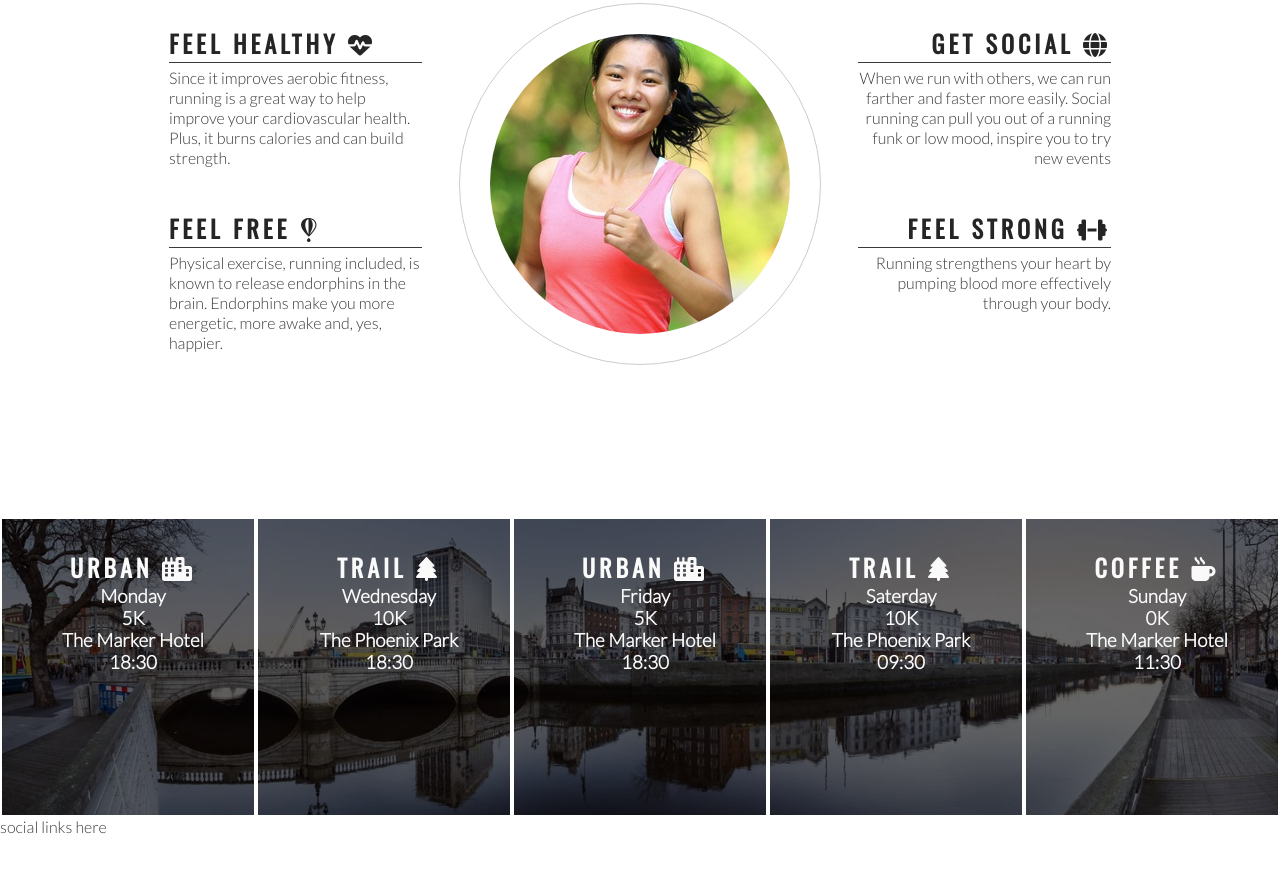
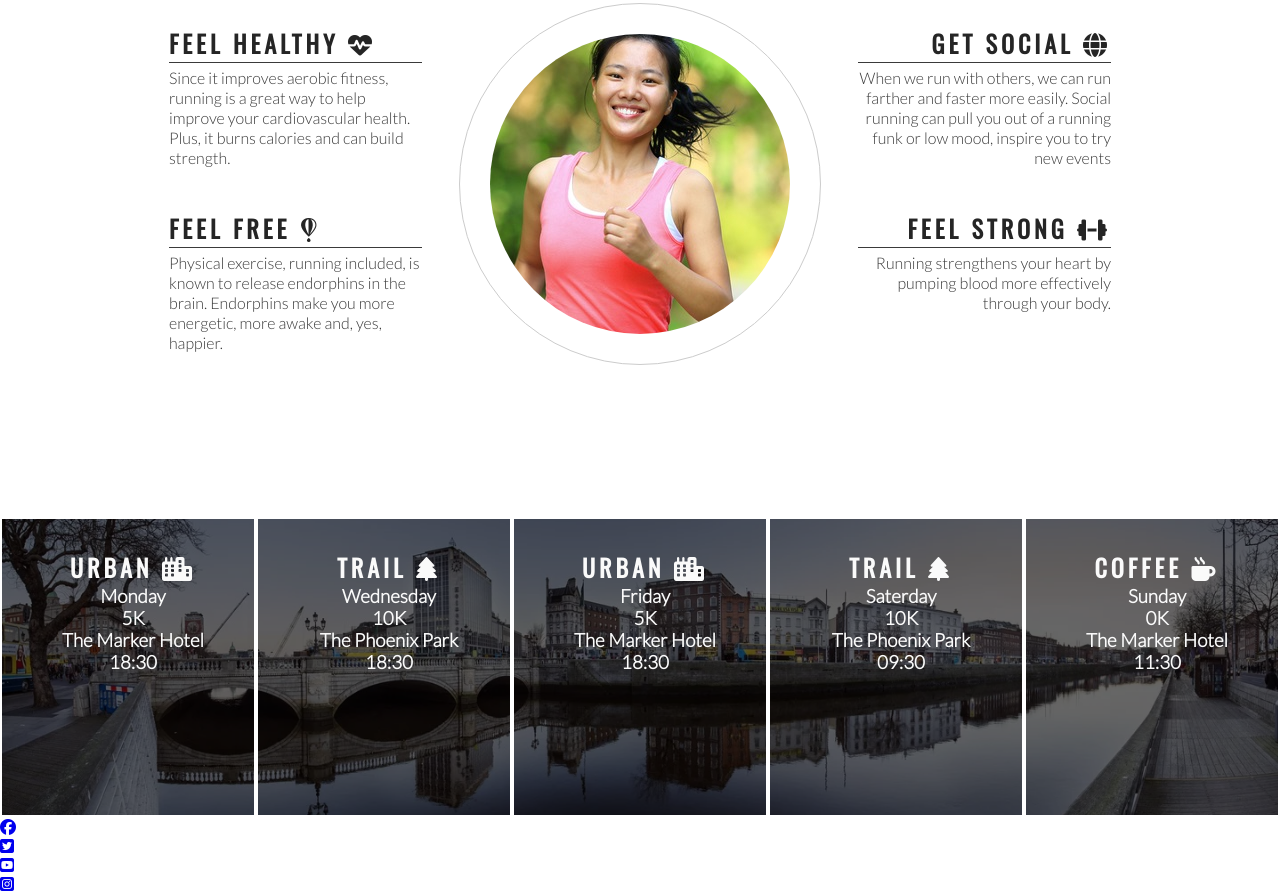
Before and after one commit to IainJackson90/love-running, a plain HTML site: page index.html in a window 1280 px wide. Shown: the part 778-1671 px from the top of the page. Before the commit the page ends 1614 px from the top, so only its background shows below. Drawn offline with nearby package versions, Linux system fonts and the light colour scheme.

Commit message:
Add social media icons to footer

```diff
--- a/index.html
+++ b/index.html
@@ -116,7 +116,24 @@
         </div>
     </section>
     <footer>
-        social links here
+        <ul>
+            <li>
+                <a href="https://facebook.com" target="_blank" rel="noopener"
+                    aria-label="Visit our Facebook page (opens in a new tab)"><i class="fa-brands fa-facebook"></i></a>
+            </li>
+            <li><a href="https://twitter.com" target="_blank" rel="noopener"
+                    aria-label="Visit our Twitter page (opens in a new tab)"><i
+                        class="fa-brands fa-square-twitter"></i></a>
+            </li>
+            <li><a href="https://youtube.com" target="_blank" rel="noopener"
+                    aria-label="Visit our YouTube page (opens in a new tab)"><i
+                        class="fa-brands fa-square-youtube"></i></i></a>
+            </li>
+            <li><a href="https://instagram.com" target="_blank" rel="noopener"
+                    aria-label="Visit our Instagram page (opens in a new tab)"><i
+                        class="fa-brands fa-square-instagram"></i></a>
+            </li>
+        </ul>
     </footer>
     <!-- font awsome script -->
     <script src="https://kit.fontawesome.com/8d90ce8923.js" crossorigin="anonymous"></script>
```
